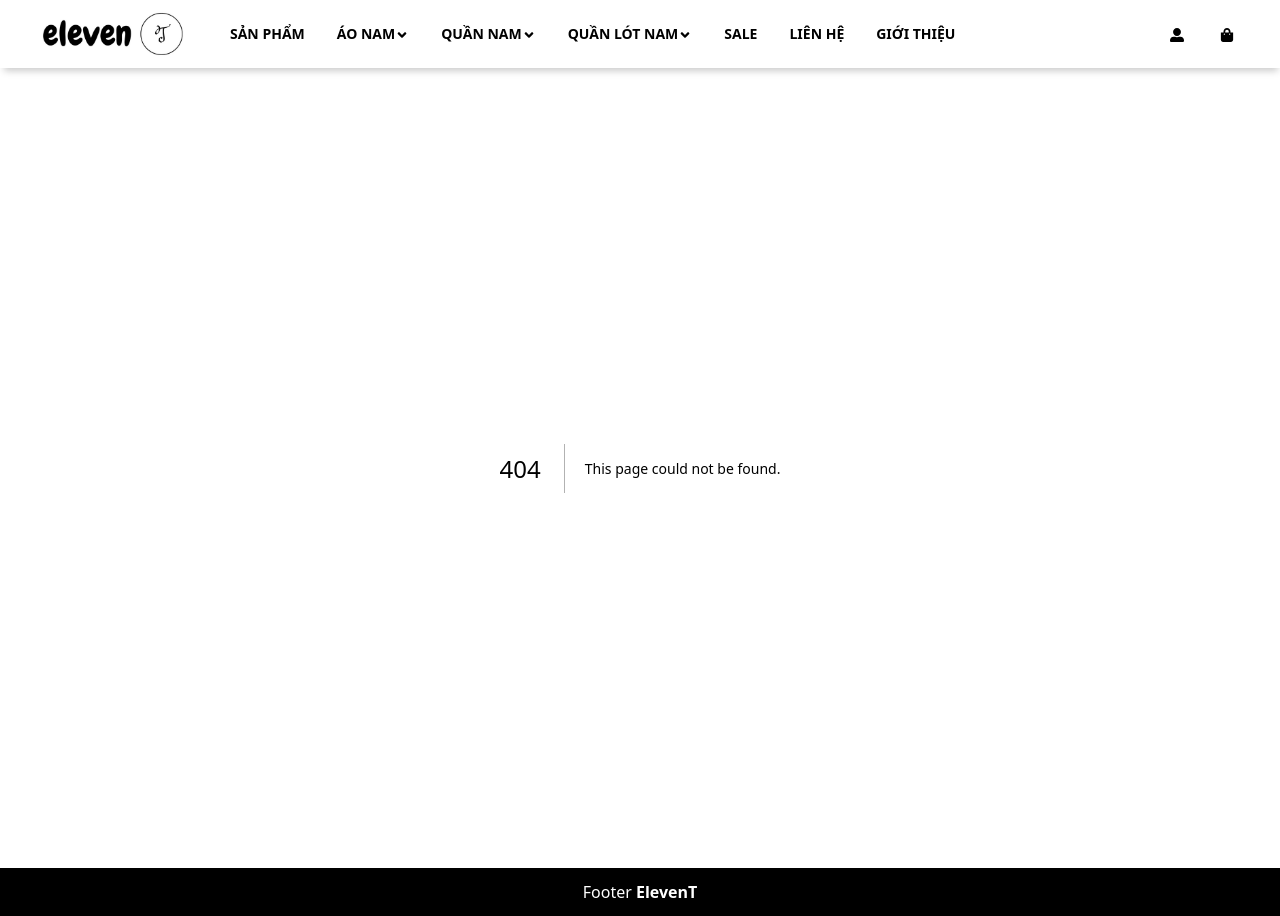
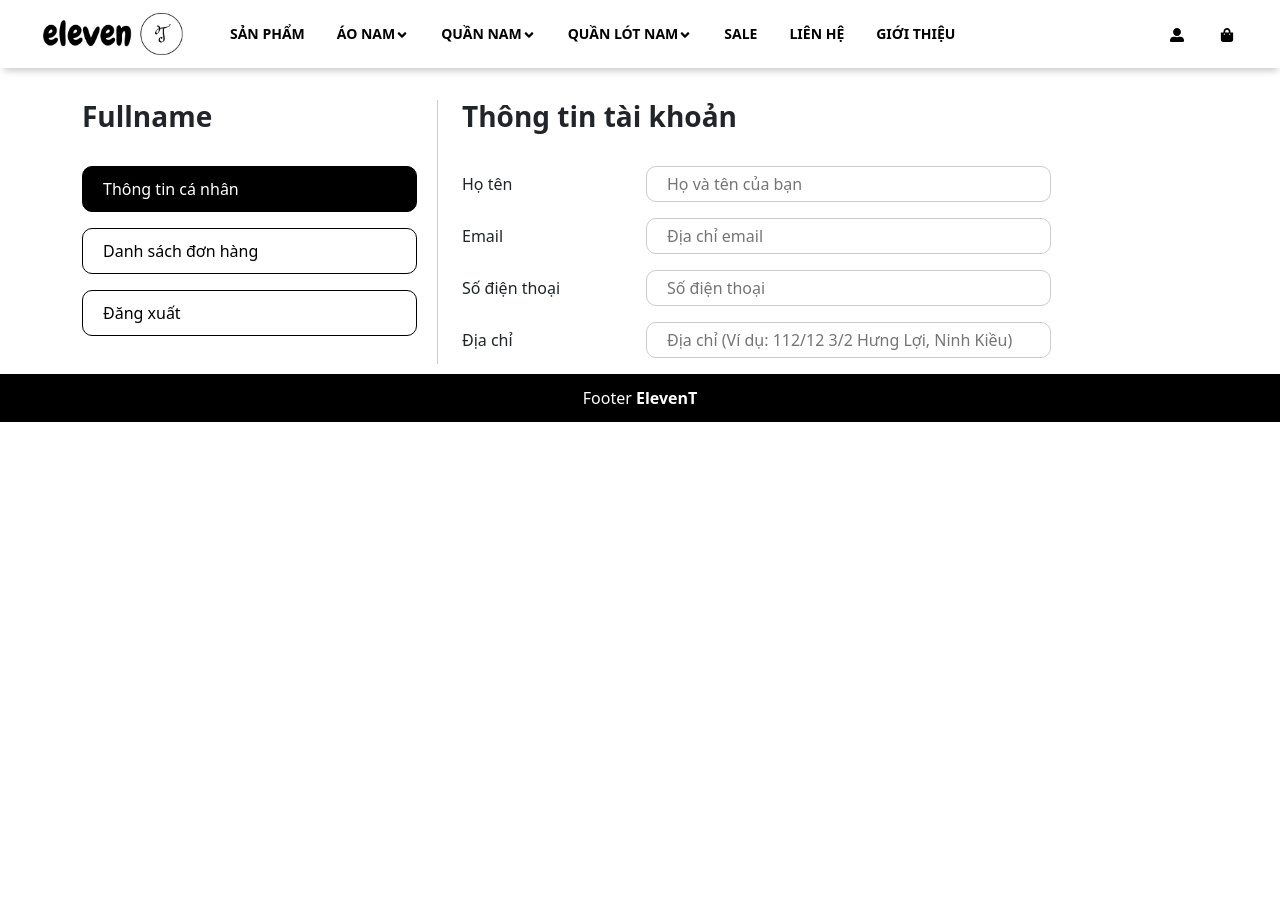
Before and after one commit to anb1906423/fe-elevenT, a Next.js app: page /account/infor in a window 1280 px wide. Before the commit this address had no page. After the commit the page ends 800 px from the top, so only its background shows below. Built offline with nearby package versions, Linux system fonts and the light colour scheme.

Commit message:
account page

```diff
--- /dev/null
+++ b/components/AccountSidebar.jsx
@@ -0,0 +1,41 @@
+import React from 'react'
+import { sidebar } from '@/data/AccountInforData'
+import Link from 'next/link'
+import { useRouter } from 'next/router'
+
+const AccountSidebar = () => {
+    const router = useRouter()
+    const urlParts = router.pathname;
+
+    const sidebarItemFocus = {
+        backgroundColor: "#000",
+        color: "#fff",
+    }
+
+    return (
+        <div className="account-sidebar">
+            <div className="title-div">
+                <h3 className="title">
+                    Fullname {/* Lấy tên user từ store */}
+                </h3>
+            </div>
+            <div className="sidebar-div">
+                <ul className="sidebar">
+                    {
+                        sidebar && sidebar.map((item, index) => {
+                            if (item.href == urlParts) {
+                                return (
+                                    <li key={index} className='w-100'><Link style={sidebarItemFocus} className='d-block' href={item.href}>{item.text}</Link></li>
+                                )
+                            } else return (
+                                <li key={index} className='w-100'><Link className='d-block' href={item.href}>{item.text}</Link></li>
+                            )
+                        })
+                    }
+                </ul>
+            </div>
+        </div>
+    )
+}
+
+export default AccountSidebar
--- /dev/null
+++ b/data/AccountInforData.js
@@ -0,0 +1,14 @@
+export const sidebar = [
+    {
+        text: "Thông tin cá nhân",
+        href: "/account/infor",
+    },
+    {
+        text: "Danh sách đơn hàng",
+        href: "/account/orders",
+    },
+    {
+        text: "Đăng xuất",
+        href: "#",
+    },
+]
--- /dev/null
+++ b/pages/account/infor.jsx
@@ -0,0 +1,67 @@
+import React from 'react'
+import Head from 'next/head'
+import AccountSidebar from '@/components/AccountSidebar'
+
+const AccountInfor = () => {
+    return (
+        <div className="account-infor row">
+            <Head>
+                <title>Tài khoản của bạn</title>
+            </Head>
+            <div className="col-4">
+                <AccountSidebar />
+            </div>
+            <div className="col-8">
+                <div className="infor-tab">
+                    <div className="title-div">
+                        <h3 className="title">
+                            Thông tin tài khoản
+                        </h3>
+                    </div>
+                    <div className="infor-tab-item col-12 row d-flex align-items-center">
+                        <div className="col-3">Họ tên</div>
+                        <div className="col-7">
+                            <input
+                                className='w-100'
+                                type="text"
+                                placeholder='Họ và tên của bạn'
+                            />
+                        </div>
+                    </div>
+                    <div className="infor-tab-item col-12 row d-flex align-items-center">
+                        <div className="col-3">Email</div>
+                        <div className="col-7">
+                            <input
+                                className='w-100'
+                                type="email"
+                                placeholder='Địa chỉ email'
+                            />
+                        </div>
+                    </div>
+                    <div className="infor-tab-item col-12 row d-flex align-items-center">
+                        <div className="col-3">Số điện thoại</div>
+                        <div className="col-7">
+                            <input
+                                className='w-100'
+                                type="text"
+                                placeholder='Số điện thoại'
+                            />
+                        </div>
+                    </div>
+                    <div className="infor-tab-item col-12 row d-flex align-items-center">
+                        <div className="col-3">Địa chỉ</div>
+                        <div className="col-7">
+                            <input
+                                className='w-100'
+                                type="text"
+                                placeholder='Địa chỉ (Ví dụ: 112/12 3/2 Hưng Lợi, Ninh Kiều)'
+                            />
+                        </div>
+                    </div>
+                </div>
+            </div>
+        </div>
+    )
+}
+
+export default AccountInfor
--- /dev/null
+++ b/styles/AccountInfor.scss
@@ -0,0 +1,20 @@
+.title-div {
+    margin: 2rem 0;
+
+    .title {
+        font-weight: 600;
+    }
+}
+
+// account infor page
+.infor-tab {
+    .infor-tab-item {
+        margin-bottom: 1rem;
+
+        input {
+            padding      : 5px 20px;
+            border-radius: 10px;
+            border       : 1px solid #ccc;
+        }
+    }
+}
--- /dev/null
+++ b/styles/components/AccountSidebar.scss
@@ -0,0 +1,31 @@
+.account-sidebar {
+
+    border-right: 1px solid #ccc;
+    padding-right: 20px;
+
+    .sidebar-div {
+        padding-bottom: 12px;
+        .sidebar {
+            padding: 0;
+
+            li {
+                list-style-type: none;
+
+                a {
+                    text-decoration: none;
+                    color          : #000;
+                    border-radius  : 10px;
+                    border         : 1px solid #000;
+                    padding        : 10px 20px;
+                    transition     : all .2s linear;
+                    margin-bottom  : 1rem;
+
+                    &:hover {
+                        background-color: #ccc;
+                    }
+                }
+
+            }
+        }
+    }
+}
--- a/styles/globals.scss
+++ b/styles/globals.scss
@@ -2,10 +2,12 @@
 @import './Footer.scss';
 @import './User.scss';
 @import './ProductItem.scss';
+@import './AccountInfor.scss';
 @import './ProductDetail.scss';
 @import './components/Carousel.scss';
 @import './components/OptionButton.scss';
 @import './components/PolicyItem.scss';
+@import './components/AccountSidebar.scss';
 
 * {
     margin: 0;
```
Also changed, not shown: pages/account/orders.jsx (added, +36 -0 lines).
